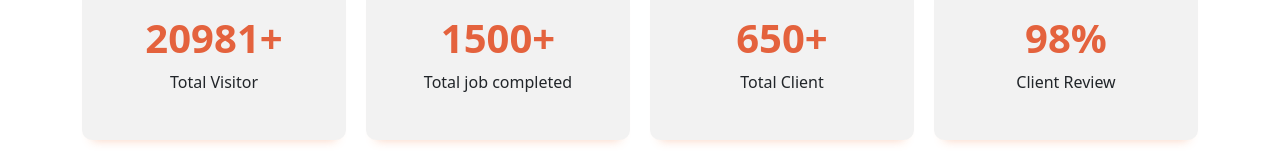
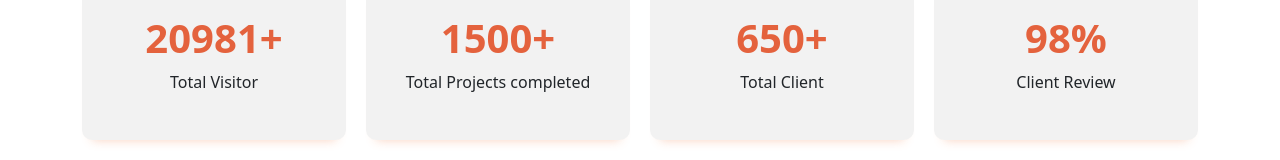
Before and after one commit to mdnaimurrahaman/creative-design-guide, a React (Create React App) app: page / in a window 1280 px wide. Shown: the part 2044-2204 px from the top of the page. Built offline with nearby package versions, Linux system fonts and the light colour scheme; no server answers; the HTML template or start-up script is replaced by a standard one.

Commit message:
readmd file editing done

```diff
--- a/src/Pages/Auth/RequireAuth/RequireAuth.js
+++ b/src/Pages/Auth/RequireAuth/RequireAuth.js
@@ -16,6 +16,7 @@ const RequireAuth = ({children}) => {
     } else{
        return <Navigate to="/login" state={{from:location}} replace />
     }
+
 };
 
 export default RequireAuth;
--- a/src/Pages/Home/Progress/Progress.js
+++ b/src/Pages/Home/Progress/Progress.js
@@ -12,7 +12,7 @@ const Progress = () => {
                 </div>
                 <div className='progress-info'>
                     <h1>1500+</h1>
-                    <p>Total job completed</p>
+                    <p>Total Projects completed</p>
                 </div>
                 <div className='progress-info'>
                     <h1>650+</h1>
```
Also changed, not shown: src/Pages/Auth/Login/Login.js (+6 -1 lines), 1 other file (tests, documents, lock files or other folders).
